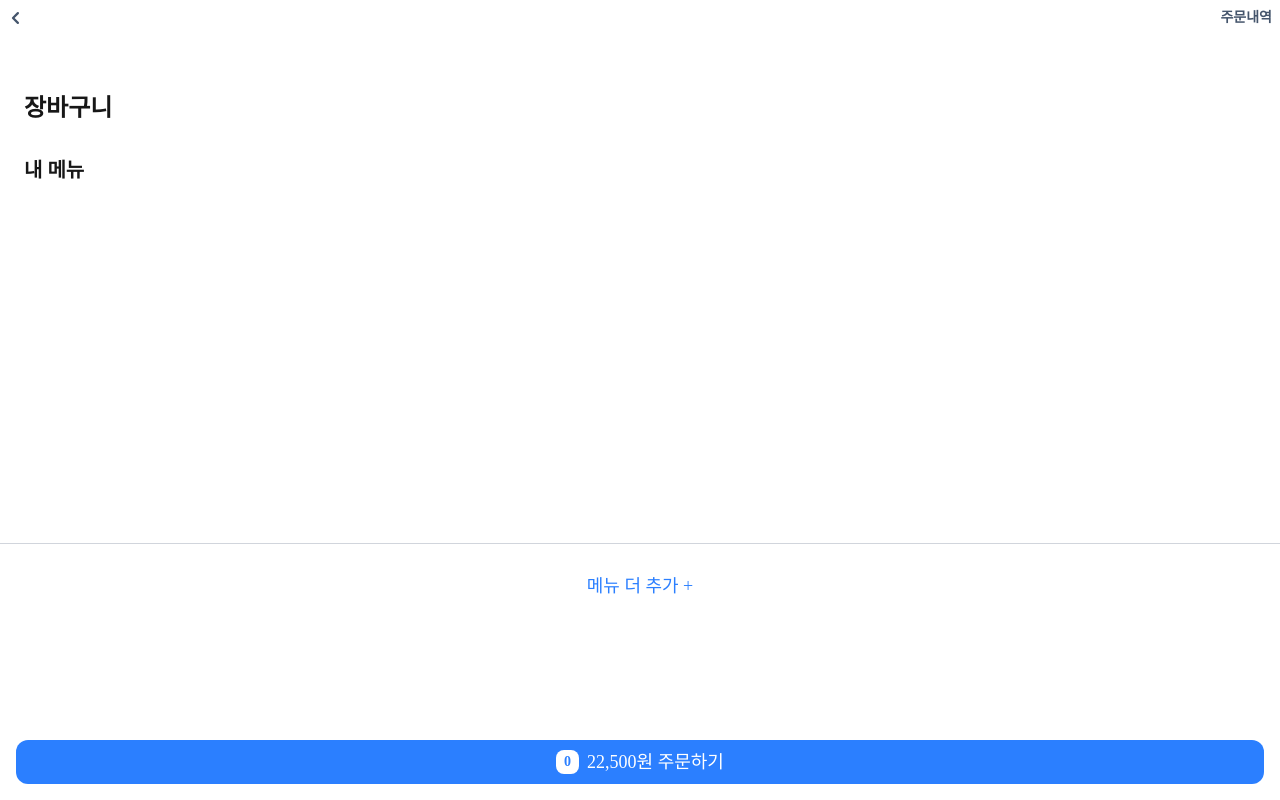
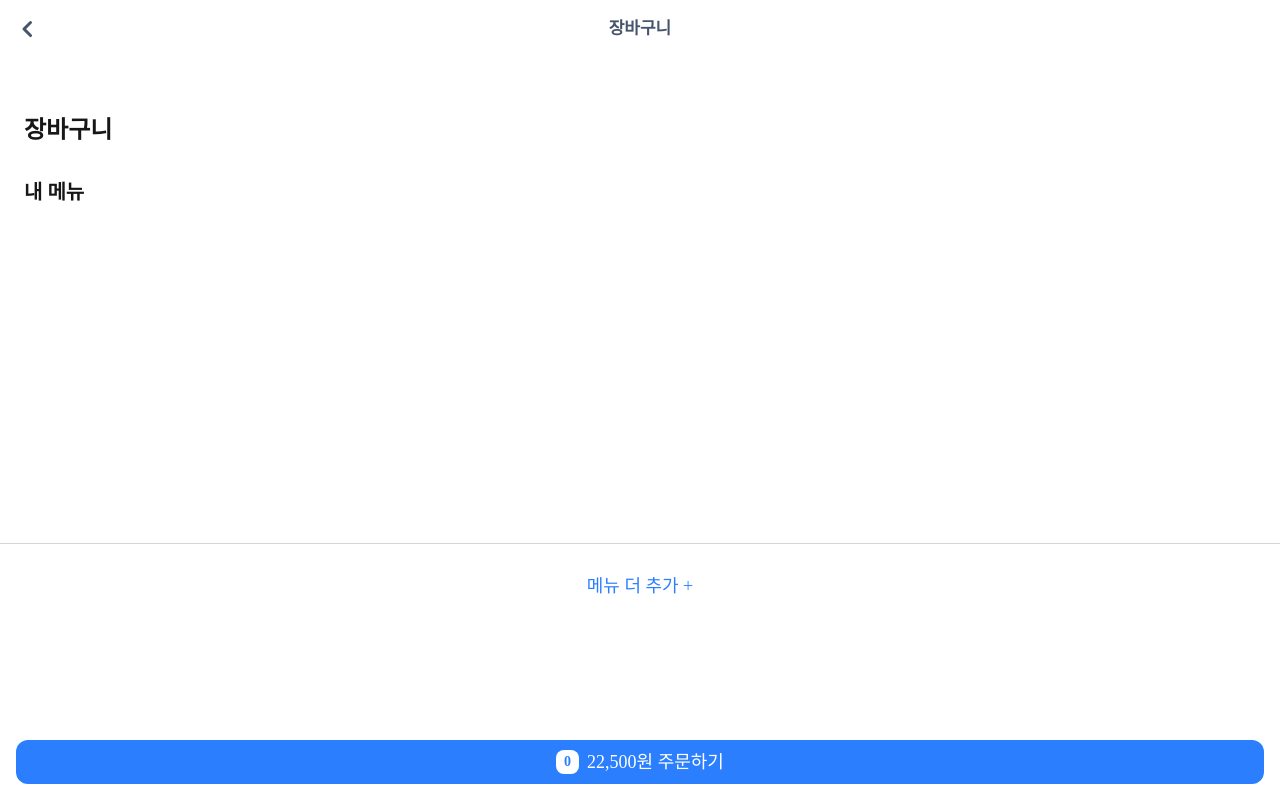
Before and after one commit to table-order/table-order, a Next.js app: page /cart in a window 1280 px wide. Built offline with nearby package versions, Linux system fonts and the light colour scheme.

Commit message:
style: UI 컴포넌트를 업데이트하여 일관성과 가독성을 개선 및 일부 UI 변경

```diff
--- a/app/components/MainHeader.tsx
+++ b/app/components/MainHeader.tsx
@@ -7,13 +7,26 @@ export default function MainHeader() {
   const router = useRouter();
   const pathname = usePathname();
   return (
-    <div className="flex justify-between items-center p-1 text-slate-600">
+    <div
+      className={`flex items-center p-3 text-slate-600 ${
+        pathname === "/cart" ? "grid grid-cols-3" : "justify-between"
+      }`}
+    >
       {pathname !== "/" && (
         <button onClick={() => router.back()}>
-          <ChevronLeftIcon className="size-6" />
+          <ChevronLeftIcon className="size-8" />
         </button>
       )}
-      <p className="ml-auto text-sm font-semibold p-1">주문내역</p>
+
+      {pathname === "/cart" ? (
+        <p className="text-17 font-semibold p-1 text-center col-start-2">
+          장바구니
+        </p>
+      ) : (
+        <p className="ml-auto text-17 text-tossgray-800 font-semibold p-1">
+          주문내역
+        </p>
+      )}
     </div>
   );
 }
--- a/app/components/MenuItem.tsx
+++ b/app/components/MenuItem.tsx
@@ -19,10 +19,10 @@ function MenuItem({ menu }: MenuProps) {
       className="flex items-center justify-between gap-4 cursor-pointer"
     >
       <div className="flex flex-col">
-        <h2 className="text-lg whitespace-normal break-words font-semibold">
+        <span className="text-17 text-tossgray-800 whitespace-normal break-words font-semibold">
           {menu.name}
-        </h2>
-        <p className="font-semibold text-slate-700">
+        </span>
+        <p className="text-15 text-tossgray-800 font-medium">
           {menu.price.toLocaleString()}원
         </p>
       </div>
--- a/app/components/MenuList.tsx
+++ b/app/components/MenuList.tsx
@@ -39,13 +39,15 @@ export default async function MenuList() {
     <div className="flex flex-col pb-[680px]">
       {sortedMenuData.map(([category, menus]) => (
         <div key={category} id={category}>
-          <h2 className=" font-bold mb-3 px-6 text-slate-700">{category}</h2>
+          <h2 className="font-bold text-17 mb-3 px-6 text-tossgray-800">
+            {category}
+          </h2>
           <div className="flex flex-col gap-4 px-6">
             {menus.map((menu) => (
               <MenuItem key={menu.id} menu={menu} />
             ))}
           </div>
-          <hr className="my-8 h-4 py-2 bg-gray-100 border-0" />
+          <hr className="my-8 h-4 py-2 bg-tossgray-500 border-0" />
         </div>
       ))}
     </div>
--- a/app/components/NavBar.tsx
+++ b/app/components/NavBar.tsx
@@ -36,7 +36,7 @@ export default function NavBar() {
       className={`${isFixed ? "fixed top-0 left-0 right-0 z-50" : "relative"}`}
     >
       <div className="bg-white">
-        <div className="flex mb-2 pt-2 pl-6 border-b-1 border-b-gray-200 whitespace-nowrap overflow-hidden text-ellipsis">
+        <div className="flex mb-4 pt-2 pl-6 border-b-1 border-b-tossgray-500 whitespace-nowrap overflow-hidden text-ellipsis">
           {navItems.map((item) => (
             <NavItem key={item.label} label={item.label} href={item.href} />
           ))}
--- a/app/components/NavItem.tsx
+++ b/app/components/NavItem.tsx
@@ -50,8 +50,12 @@ export default function NavItem({ label, href }: NavItemProps) {
   return (
     <Link href={href} onClick={handleClick}>
       <div
-        className={`flex-shrink-0 py-2 mr-6 font-semibold text-gray-700
-       ${isActive ? "border-b-2 border-gray-700" : ""}`}
+        className={`flex-shrink-0 text-17 py-2 mr-6 font-semibold
+       ${
+         isActive
+           ? "border-b-2 border-b-tossgray-800 text-tossgray-800"
+           : "text-tossgray-600"
+       }`}
       >
         {label}
       </div>
```
